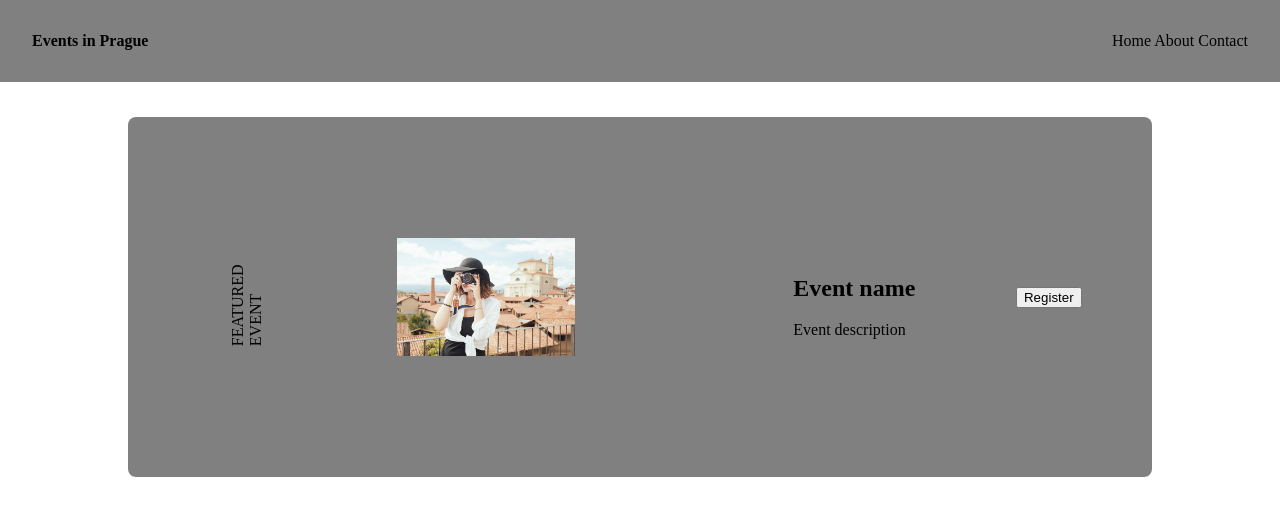
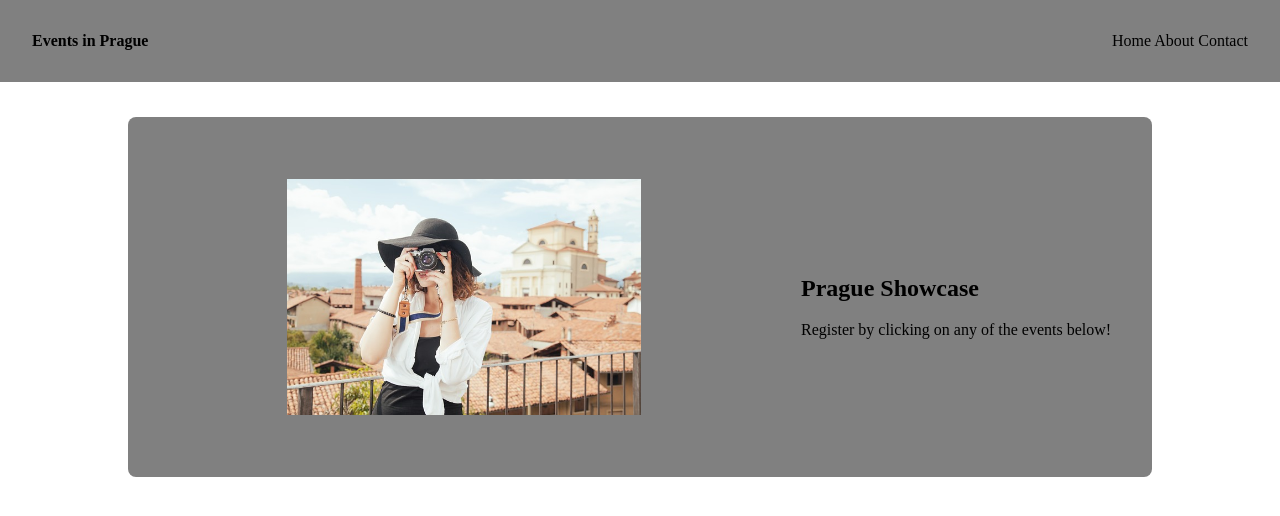
Before and after one commit to Koleckoo/events-registration-page, a website: page src/index.html in a window 1280 px wide. Drawn offline with nearby package versions, Linux system fonts and the light colour scheme; files that its build step writes are made by us from their sources.

Commit message:
header changes

```diff
--- a/src/css/style.scss
+++ b/src/css/style.scss
@@ -84,7 +84,8 @@ body {
 
 .featured-event__image {
   display: flex;
-  width: 30%;
+  justify-content: center;
+  width: 60%;
   img {
     width: 60%;
     height: auto;
--- a/src/index.html
+++ b/src/index.html
@@ -21,15 +21,15 @@
     </header>
     <section>
         <div class="featured-event__container">
-            <div class="featured-event__text--vertical">FEATURED EVENT</div>
+
             <div class="featured-event__image"><img src="img/placeholder-img.jpg"></div>
             <div class="featured-event__text--container">
                 <div class="featured-event__text--header">
-                    <h2>Event name</h2>
+                    <h2>Prague Showcase</h2>
                 </div>
-                <div class="featured-event__text--description">Event description</div>
+              <div class="featured-event__text--description">Register by clicking on any of the events below!</div>
             </div>
-            <div><button class="feature-event__button">Register</button></div>
+
 
         </div>
     </section>
```
